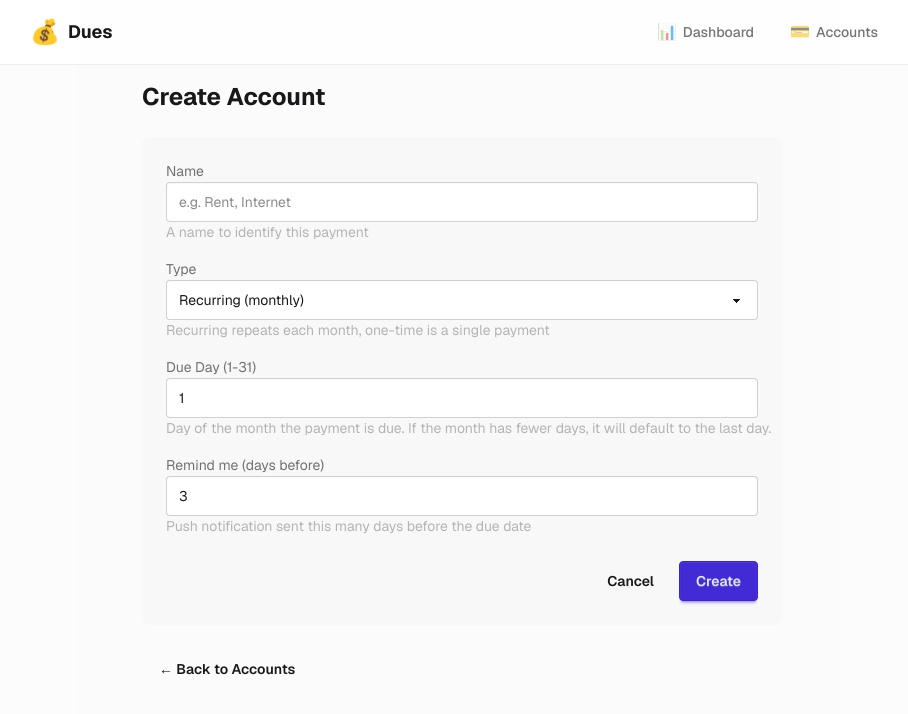
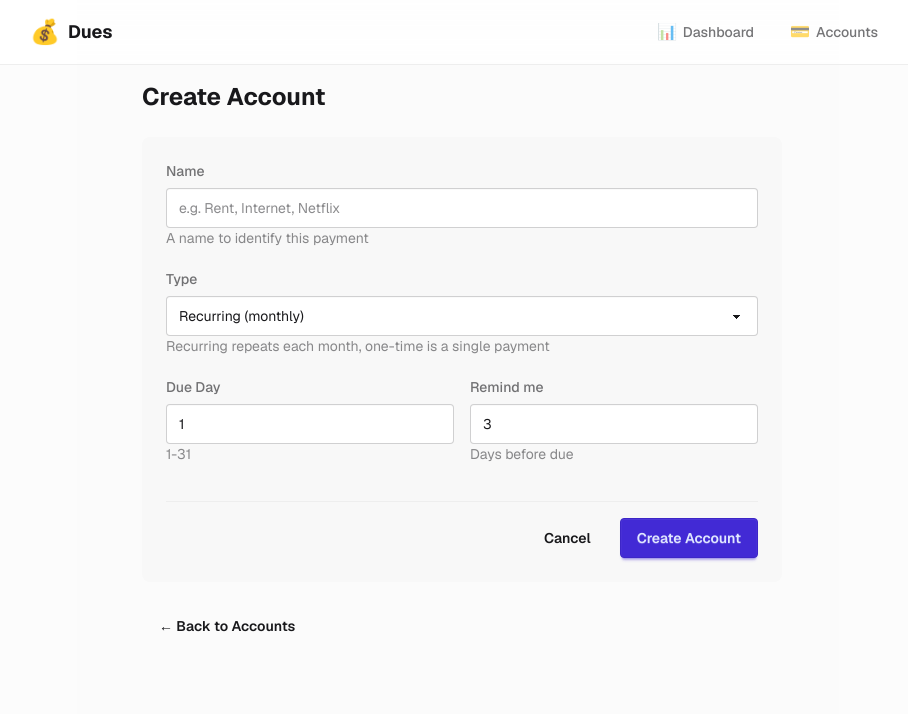
Before and after one commit to sky3742/dues, a Next.js app: page /accounts/new in a window 1280 px wide. Shown: the top 714 px of the page, without its empty margins (178-1086 px from the left). Built offline with nearby package versions, Linux system fonts and the light colour scheme.

Commit message:
feat: add framer-motion animations to form components

```diff
--- a/src/components/account-form.tsx
+++ b/src/components/account-form.tsx
@@ -2,6 +2,7 @@
 
 import { useRouter } from "next/navigation";
 import { useTransition } from "react";
+import { motion } from "framer-motion";
 
 type Account = {
   id?: string;
@@ -43,46 +44,61 @@ export function AccountForm({ account, onSubmit }: AccountFormProps) {
   };
 
   return (
-    <form onSubmit={handleSubmit} className="flex flex-col gap-4">
-      <div className="form-control">
-        <label className="label">
-          <span className="label-text">Name</span>
+    <form onSubmit={handleSubmit} className="flex flex-col gap-5">
+      <motion.div
+        initial={{ opacity: 0, y: 10 }}
+        animate={{ opacity: 1, y: 0 }}
+        transition={{ delay: 0.1 }}
+      >
+        <label className="label mb-1.5">
+          <span className="label-text font-medium">Name</span>
         </label>
         <input
           type="text"
           name="name"
           defaultValue={account?.name}
-          placeholder="e.g. Rent, Internet"
-          className="input input-bordered w-full"
+          placeholder="e.g. Rent, Internet, Netflix"
+          className="input input-bordered w-full focus:input-primary transition-colors"
           required
         />
         <label className="label">
-          <span className="label-text-alt opacity-50">A name to identify this payment</span>
+          <span className="label-text-alt text-base-content/50">
+            A name to identify this payment
+          </span>
         </label>
-      </div>
+      </motion.div>
 
-      <div className="form-control">
-        <label className="label">
-          <span className="label-text">Type</span>
+      <motion.div
+        initial={{ opacity: 0, y: 10 }}
+        animate={{ opacity: 1, y: 0 }}
+        transition={{ delay: 0.15 }}
+      >
+        <label className="label mb-1.5">
+          <span className="label-text font-medium">Type</span>
         </label>
         <select
           name="type"
           defaultValue={account?.type ?? "recurring"}
-          className="select select-bordered w-full"
+          className="select select-bordered w-full focus:select-primary transition-colors"
         >
           <option value="recurring">Recurring (monthly)</option>
           <option value="one_time">One-time</option>
         </select>
         <label className="label">
-          <span className="label-text-alt opacity-50">
+          <span className="label-text-alt text-base-content/50">
             Recurring repeats each month, one-time is a single payment
           </span>
         </label>
-      </div>
+      </motion.div>
 
-      <div className="form-control">
-        <label className="label">
-          <span className="label-text">Due Day (1-31)</span>
+      <div className="grid grid-cols-2 gap-4">
+        <motion.div
+          initial={{ opacity: 0, y: 10 }}
+          animate={{ opacity: 1, y: 0 }}
+          transition={{ delay: 0.2 }}
+        >
+          <label className="label mb-1.5">
+            <span className="label-text font-medium">Due Day</span>
           </label>
           <input
             type="number"
@@ -90,20 +106,21 @@ export function AccountForm({ account, onSubmit }: AccountFormProps) {
             defaultValue={account?.dueDay ?? 1}
             min={1}
             max={31}
-          className="input input-bordered w-full"
+            className="input input-bordered w-full focus:input-primary transition-colors"
             required
           />
           <label className="label">
-          <span className="label-text-alt opacity-50">
-            Day of the month the payment is due. If the month has fewer days, it will default to the
-            last day.
-          </span>
+            <span className="label-text-alt text-base-content/50">1-31</span>
           </label>
-      </div>
+        </motion.div>
 
-      <div className="form-control">
-        <label className="label">
-          <span className="label-text">Remind me (days before)</span>
+        <motion.div
+          initial={{ opacity: 0, y: 10 }}
+          animate={{ opacity: 1, y: 0 }}
+          transition={{ delay: 0.25 }}
+        >
+          <label className="label mb-1.5">
+            <span className="label-text font-medium">Remind me</span>
           </label>
           <input
             type="number"
@@ -111,30 +128,45 @@ export function AccountForm({ account, onSubmit }: AccountFormProps) {
             defaultValue={account?.reminderDays ?? 3}
             min={0}
             max={30}
-          className="input input-bordered w-full"
+            className="input input-bordered w-full focus:input-primary transition-colors"
             required
           />
           <label className="label">
-          <span className="label-text-alt opacity-50">
-            Push notification sent this many days before the due date
-          </span>
+            <span className="label-text-alt text-base-content/50">Days before due</span>
           </label>
+        </motion.div>
       </div>
 
-      <div className="flex gap-2 justify-end mt-2">
-        <button type="button" className="btn btn-ghost" onClick={() => router.back()}>
+      <motion.div
+        initial={{ opacity: 0, y: 10 }}
+        animate={{ opacity: 1, y: 0 }}
+        transition={{ delay: 0.3 }}
+        className="flex gap-3 justify-end mt-4 pt-4 border-t border-base-300"
+      >
+        <button
+          type="button"
+          className="btn btn-ghost"
+          onClick={() => router.back()}
+          disabled={isPending}
+        >
           Cancel
         </button>
-        <button type="submit" className="btn btn-primary" disabled={isPending}>
+        <motion.button
+          type="submit"
+          className="btn btn-primary min-w-[120px]"
+          disabled={isPending}
+          whileHover={{ scale: 1.02 }}
+          whileTap={{ scale: 0.98 }}
+        >
           {isPending ? (
-            <span className="loading loading-spinner loading-xs" />
+            <span className="loading loading-spinner loading-sm" />
           ) : account?.id ? (
-            "Update"
+            "Update Account"
           ) : (
-            "Create"
+            "Create Account"
           )}
-        </button>
-      </div>
+        </motion.button>
+      </motion.div>
     </form>
   );
 }
--- a/src/components/payment-toggle.tsx
+++ b/src/components/payment-toggle.tsx
@@ -4,6 +4,7 @@ import { togglePayment } from "@/actions/payments";
 import { getCurrentCycle, getDaysUntilDue } from "@/lib/utils";
 import { useRouter } from "next/navigation";
 import { useTransition } from "react";
+import { motion } from "framer-motion";
 
 type Account = {
   id: string;
@@ -39,23 +40,50 @@ export function PaymentToggle({ account, payment }: PaymentToggleProps) {
     });
   };
 
-  if (daysUntilDue === null) {
-    return <span className="badge badge-neutral badge-sm">Past due</span>;
+  if (daysUntilDue === null && !isPaid) {
+    return (
+      <motion.button
+        whileHover={{ scale: 1.05 }}
+        whileTap={{ scale: 0.95 }}
+        className="btn btn-sm btn-outline border-base-300 hover:border-warning hover:text-warning hover:bg-warning/10"
+        onClick={handleToggle}
+        disabled={isPending}
+      >
+        {isPending ? <span className="loading loading-spinner loading-xs" /> : "Mark Paid"}
+      </motion.button>
+    );
   }
 
   return (
-    <button
-      className={`btn btn-sm ${isPaid ? "btn-success" : "btn-outline"}`}
+    <motion.button
+      whileHover={{ scale: 1.05 }}
+      whileTap={{ scale: 0.95 }}
+      className={`btn btn-sm transition-all duration-200 ${
+        isPaid
+          ? "btn-success"
+          : "btn-outline border-base-300 hover:border-success hover:text-success hover:bg-success/10"
+      }`}
       onClick={handleToggle}
       disabled={isPending}
     >
       {isPending ? (
         <span className="loading loading-spinner loading-xs" />
       ) : isPaid ? (
-        "Paid"
+        <>
+          <svg
+            xmlns="http://www.w3.org/2000/svg"
+            className="h-4 w-4"
+            fill="none"
+            viewBox="0 0 24 24"
+            stroke="currentColor"
+          >
+            <path strokeLinecap="round" strokeLinejoin="round" strokeWidth={2} d="M5 13l4 4L19 7" />
+          </svg>
+          Paid
+        </>
       ) : (
         "Mark Paid"
       )}
-    </button>
+    </motion.button>
   );
 }
--- a/src/components/push-subscribe.tsx
+++ b/src/components/push-subscribe.tsx
@@ -1,6 +1,7 @@
 "use client";
 
 import { useState, useEffect } from "react";
+import { motion } from "framer-motion";
 
 function urlBase64ToUint8Array(base64String: string) {
   const padding = "=".repeat((4 - (base64String.length % 4)) % 4);
@@ -91,18 +92,40 @@ export function PushSubscribe() {
 
   if (!isSupported) {
     return (
-      <div className="alert alert-info">
-        <span>Push notifications are not supported in this browser.</span>
+      <div className="flex items-center gap-3 p-4 rounded-lg bg-base-200/50">
+        <span className="text-xl">🔔</span>
+        <div>
+          <p className="font-medium">Push Notifications</p>
+          <p className="text-sm text-base-content/60">
+            Push notifications are not supported in this browser.
+          </p>
+        </div>
       </div>
     );
   }
 
   return (
-    <div className="flex items-center gap-2">
-      <span className="text-sm">
-        {isSubscribed ? "Push notifications enabled" : "Push notifications disabled"}
-      </span>
-      <button
+    <div className="flex items-center justify-between">
+      <div className="flex items-center gap-3">
+        <div
+          className={`w-10 h-10 rounded-lg flex items-center justify-center ${
+            isSubscribed ? "bg-success/10" : "bg-base-content/5"
+          }`}
+        >
+          <span className="text-xl">{isSubscribed ? "🔔" : "🔕"}</span>
+        </div>
+        <div>
+          <p className="font-medium">Push Notifications</p>
+          <p className="text-sm text-base-content/60">
+            {isSubscribed
+              ? "You will receive reminders before due dates"
+              : "Enable to receive reminders before due dates"}
+          </p>
+        </div>
+      </div>
+      <motion.button
+        whileHover={{ scale: 1.05 }}
+        whileTap={{ scale: 0.95 }}
         className={`btn btn-sm ${isSubscribed ? "btn-error" : "btn-primary"}`}
         onClick={isSubscribed ? unsubscribe : subscribe}
         disabled={isLoading}
@@ -114,7 +137,7 @@ export function PushSubscribe() {
         ) : (
           "Enable"
         )}
-      </button>
+      </motion.button>
     </div>
   );
 }
```
Also changed, not shown: src/components/delete-account-button.tsx (+39 -15 lines). Lines whose indentation alone changed are shown as unchanged.
